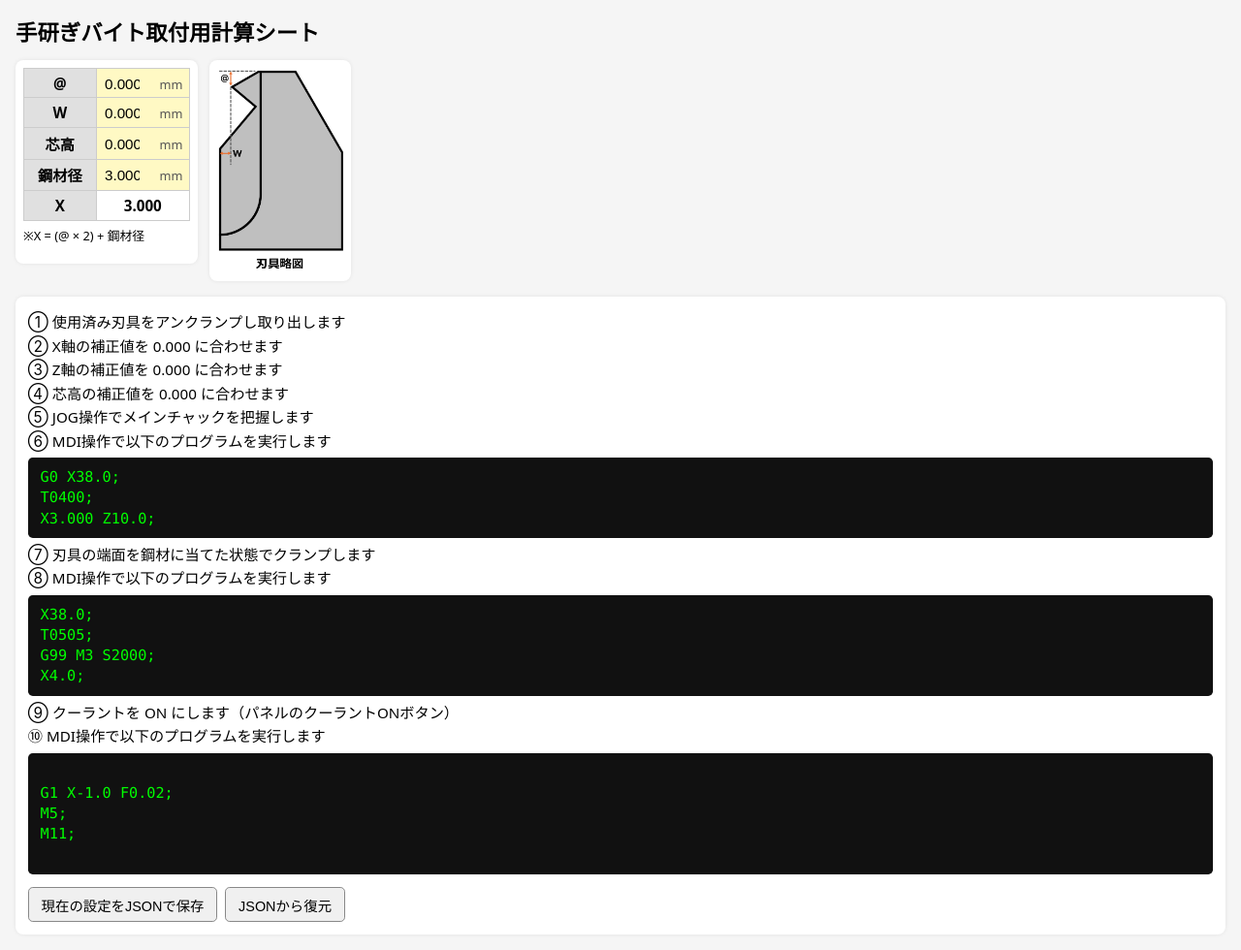
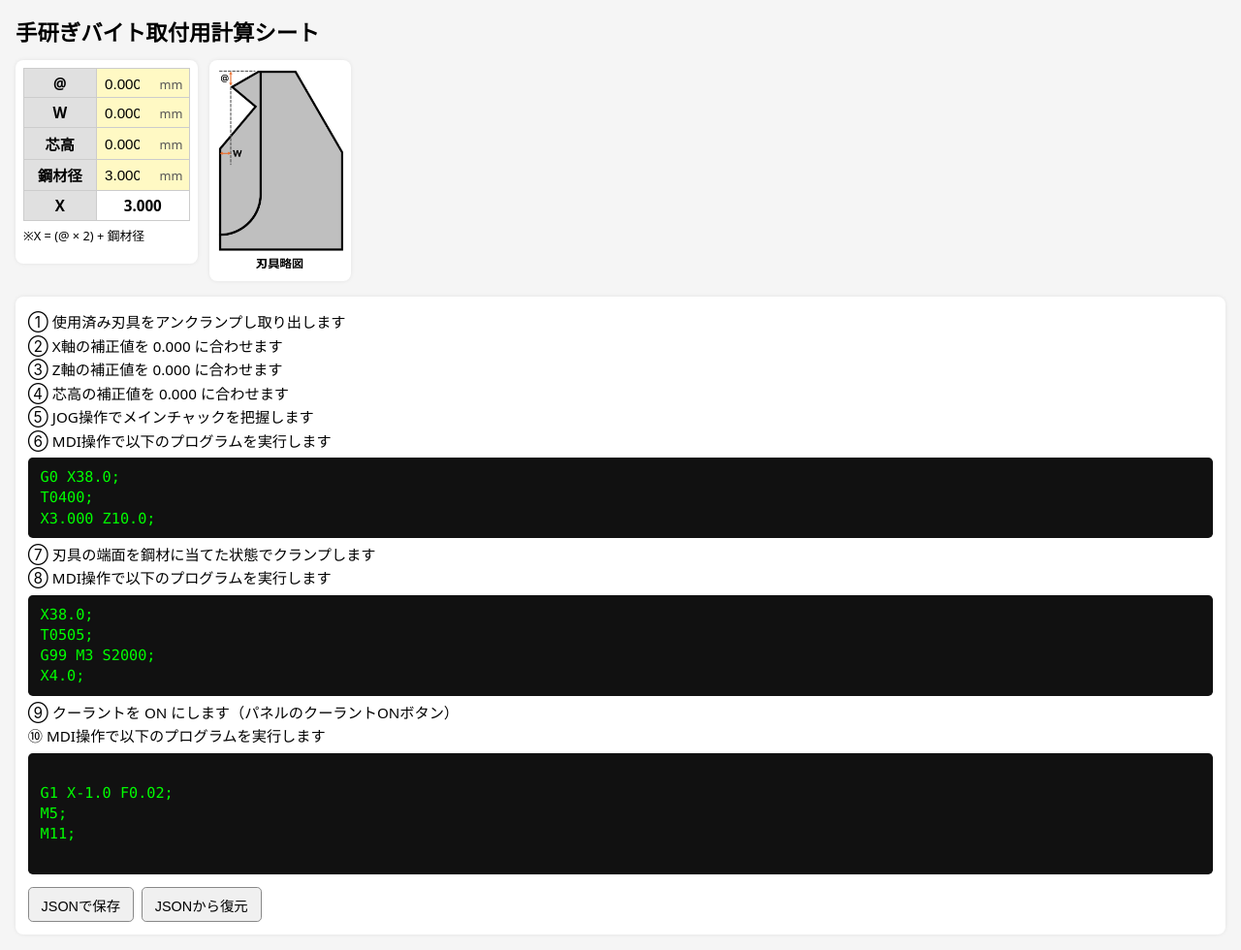
Before and after one commit to oono198279-www/lathe_tool_setup, a plain HTML site: page index.html in a window 1280 px wide. Shown: the whole page at 97% size. Drawn offline with Linux system fonts and the light colour scheme.

Commit message:
index.html を更新

```diff
--- a/index.html
+++ b/index.html
@@ -219,7 +219,7 @@ M11;
   </div>
 
   <div class="actions">
-    <button type="button" id="exportBtn">現在の設定をJSONで保存</button>
+    <button type="button" id="exportBtn">JSONで保存</button>
     <button type="button" id="importBtn">JSONから復元</button>
     <input type="file" id="jsonFile" accept="application/json" style="display:none">
   </div>
```
